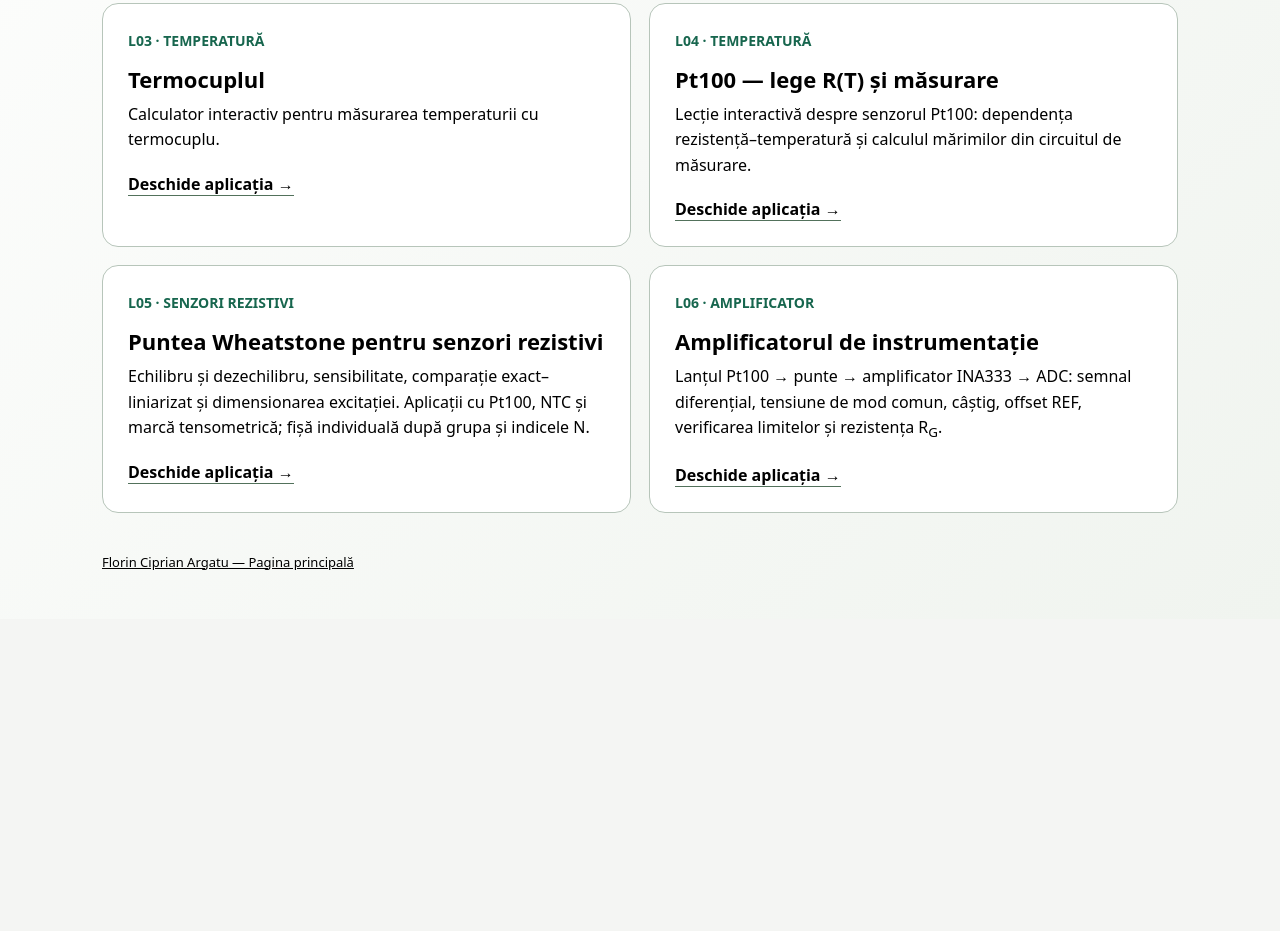
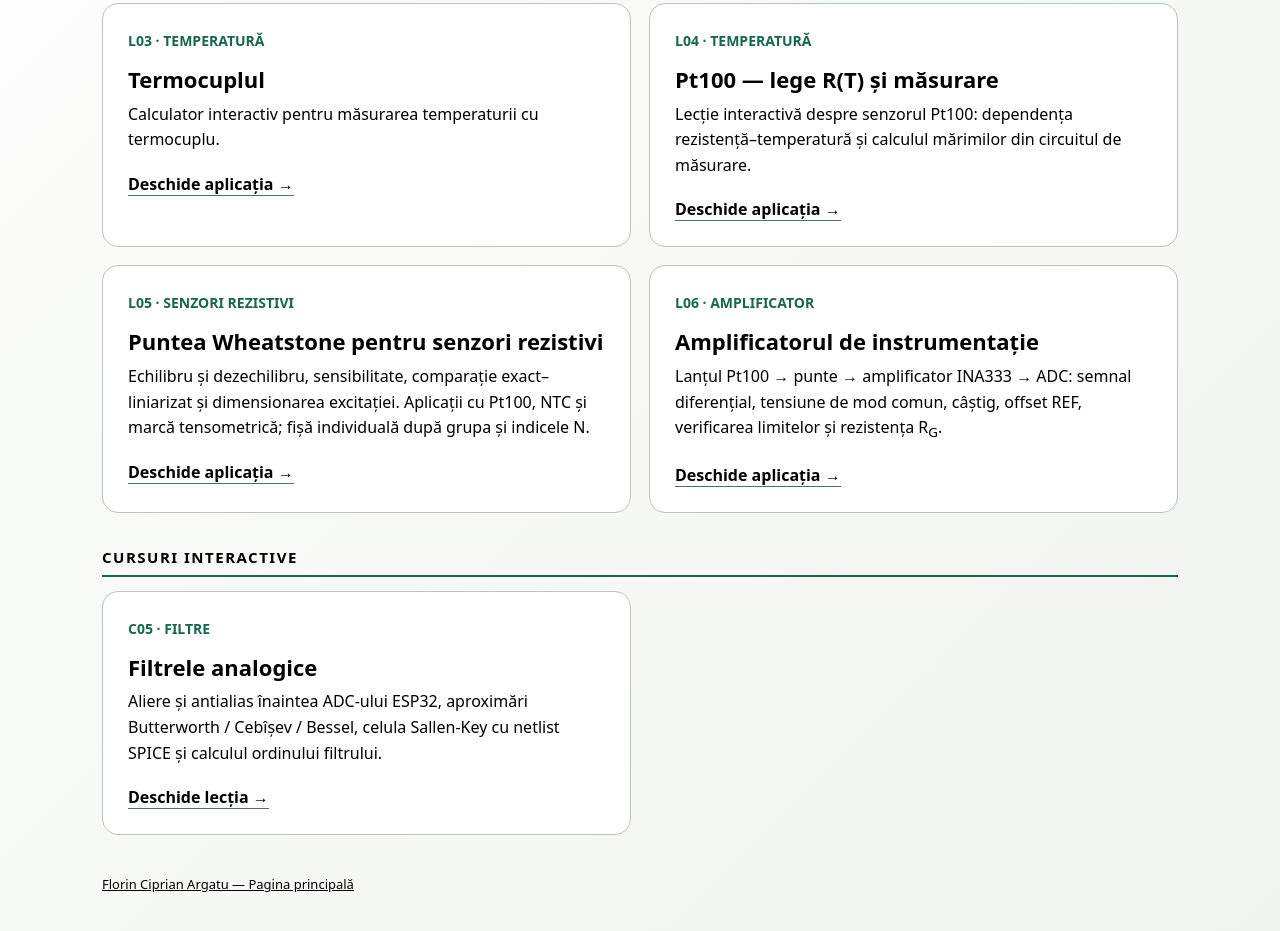
Before and after one commit to argatuflorin/CCM, a plain HTML site: page index.html in a window 1280 px wide. Shown: the part 601-1532 px from the top of the page. Before the commit the page ends 1220 px from the top, so only its background shows below. Drawn offline with Linux system fonts and the light colour scheme.

Commit message:
CCM: index și README cu secțiunea Cursuri interactive (C05)

```diff
--- a/index.html
+++ b/index.html
@@ -82,6 +82,18 @@
       </div>
     </section>
 
+    <section aria-labelledby="curs">
+      <h2 id="curs">Cursuri interactive</h2>
+      <div class="grid">
+        <a class="card" href="C05/CCM_C05_Filtre_Analogice_v1.0.html">
+          <span class="number">C05 · FILTRE</span>
+          <h3>Filtrele analogice</h3>
+          <p>Aliere și antialias înaintea ADC-ului ESP32, aproximări Butterworth / Cebîșev / Bessel, celula Sallen-Key cu netlist SPICE și calculul ordinului filtrului.</p>
+          <span class="open">Deschide lecția →</span>
+        </a>
+      </div>
+    </section>
+
     <footer><a href="https://argatuflorin.github.io/">Florin Ciprian Argatu — Pagina principală</a></footer>
   </main>
 </body>
```
Also changed, not shown: 1 other file.
